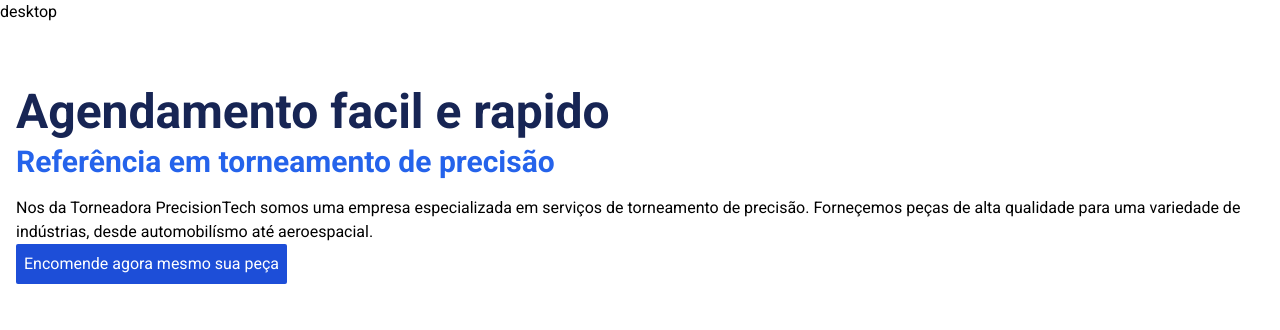
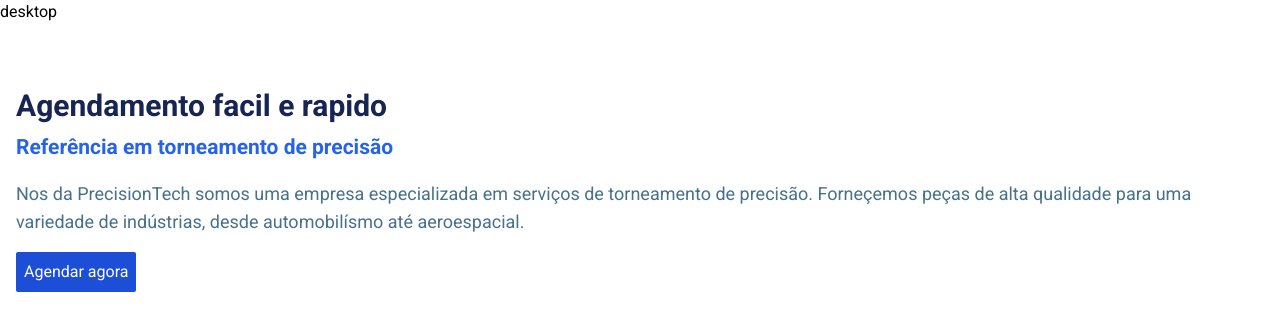
Before and after one commit to FranciscoNeto2909/PrecisionTech, a React (Vite) app: page / in a window 1280 px wide. Shown: the top 330 px of the page. Built offline with nearby package versions, Linux system fonts and the light colour scheme.

Commit message:
logo size improved

```diff
--- a/index.html
+++ b/index.html
@@ -5,7 +5,7 @@
   <meta charset="UTF-8" />
   <link rel="icon" type="image/svg+xml" href="/vite.svg" />
   <meta name="viewport" content="width=device-width, initial-scale=1.0" />
-  <title>Torneadora PrecisionTech</title>
+  <title>PrecisionTech</title>
   <link rel="preconnect" href="https://fonts.googleapis.com">
   <link rel="preconnect" href="https://fonts.gstatic.com" crossorigin>
   <link href="https://fonts.googleapis.com/css2?family=Roboto:wght@300;400;500;700&display=swap" rel="stylesheet">
--- a/src/components/headers/mobile/MobileH.tsx
+++ b/src/components/headers/mobile/MobileH.tsx
@@ -1,8 +1,8 @@
 import { useState } from 'react'
-import "./mobileH.css"
 import logo from "../../../assets/logo.png"
 import logoMobile from "../../../assets/logoMobile.png"
 import { Link } from 'react-router-dom'
+import "./mobileH.css"
 
 type Props = {
     windowWidth: number
@@ -15,10 +15,10 @@
         <div className={`h-min-[68px] ${menuOpened && "h-screen fixed top-0 bottom-0 left-0 right-0 z-20 bg-white"}
         flex flex-col py-2 border-b`}>
             <div className='flex items-center justify-between'>
-                <div className='bg-transparent'>
-                    <img src={windowWidth <= 425 ? logoMobile : logo} className='ms-3 h-16 py-1 invert' alt="" />
+                <div className='ms-4 bg-blue-600 rounded-md px-2'>
+                    <img src={windowWidth <= 425 ? logoMobile : logo} className={`${windowWidth <= 425 ? "h-14 py-2" : "h-16 py-1"}`} alt="" />
                 </div>
-                <div className="bg-transparent mx-2 h-[28px] w-[28px] flex flex-col justify-center gap-[6px] cursor-pointer" onClick={() => setMenuOpened(!menuOpened)}>
+                <div className="me-4 h-[28px] w-[28px] flex flex-col justify-center gap-[6px] cursor-pointer" onClick={() => setMenuOpened(!menuOpened)}>
                     <span className={`border border-black ${menuOpened && "header-item-line1"}`}></span>
                     <span className={`border border-black ${menuOpened && "hidden"}`}></span>
                     <span className={`border border-black ${menuOpened && "header-item-line2"}`}></span>
@@ -28,12 +28,21 @@
                 <div className='p-4 w-full'>
                     <nav>
                         <ul>
-                            <li className='py-6 text-xl font-bold border-b'><Link to={"/"}>Inicio</Link></li>
-                            <li className='py-6 text-xl font-bold border-b'><Link to={"/projetos"}>Projetos</Link></li>
-                            <li className='py-6 text-xl font-bold border-b'><Link to={"/agendar"}>Agendar</Link></li>
-                            <li className='py-6 text-xl font-bold border-b'><Link to={"/serviços"}>Serviços</Link></li>
-                            <li className='py-6 text-xl font-bold border-b'><Link to={"/blog"}>Blog</Link></li>
-                            <li className='py-6 text-xl font-bold border-b'><Link to={"/"}>Sobre</Link></li>
+                            <li className='py-6 text-xl font-bold border-b'>
+                                <Link className='text-[#0b3558]' to={"/agendar"}>Agendar</Link>
+                            </li>
+                            <li className='py-6 text-xl font-bold border-b'>
+                                <Link className='text-[#0b3558]' to={"/serviços"}>Serviços</Link>
+                            </li>
+                            <li className='py-6 text-xl font-bold border-b'>
+                                <Link className='text-[#0b3558]' to={"/projetos"}>Projetos</Link>
+                            </li>
+                            <li className='py-6 text-xl font-bold border-b'>
+                                <Link className='text-[#0b3558]' to={"/blog"}>Blog</Link>
+                            </li>
+                            <li className='py-6 text-xl font-bold border-b'>
+                                <Link className='text-[#0b3558]' to={"/"}>Sobre</Link>
+                            </li>
                         </ul>
                     </nav>
                 </div>
--- a/src/components/headers/mobile/mobileH.css
+++ b/src/components/headers/mobile/mobileH.css
@@ -13,6 +13,7 @@
         transform: rotate(45deg) translateY(6px);
         width: 25px;
         margin-left: 4px;
+        border-color: #00f;
     }
 }
 
@@ -21,5 +22,6 @@
         transform: rotate(-45deg) translateY(-6px);
         width: 25px;
         margin-left: 4px;
+        border-color: #00f;
     }
 }
--- a/src/pages/home/Home.tsx
+++ b/src/pages/home/Home.tsx
@@ -8,13 +8,13 @@
         AOS.init()
     }, [])
     return (
-        <div className='p-4' data-aos="fade-up" data-aos-duration="3000">
-            <h1 className='text-blue-950 text-5xl font-bold mt-12'>Agendamento facil e rapido</h1>
-            <p className='text-blue-600 text-3xl font-bold mt-2 mb-4'>Referência em torneamento de precisão</p>
+        <div className='p-4' data-aos="fade-in" data-aos-duration="3000">
+            <h1 className='text-blue-950 text-3xl font-bold mt-12'>Agendamento facil e rapido</h1>
+            <p className='text-blue-600 text-[21px] font-bold mt-2 mb-4'>Referência em torneamento de precisão</p>
             <div>
-                <p>Nos da Torneadora PrecisionTech somos uma empresa especializada em serviços de torneamento de precisão. Forneçemos peças de alta qualidade para uma variedade de indústrias, desde automobilísmo até aeroespacial. </p>
+                <p className='text-[#47718b] text-lg'>Nos da PrecisionTech somos uma empresa especializada em serviços de torneamento de precisão. Forneçemos peças de alta qualidade para uma variedade de indústrias, desde automobilísmo até aeroespacial. </p>
             </div>
-            <Link to="/agendamento" className='inline-block bg-blue-700 text-white p-2 rounded-sm'>Encomende agora mesmo sua peça</Link>
+            <Link to="/agendamento" className='inline-block bg-blue-700 mt-4 text-white p-2 rounded-sm'>Agendar agora</Link>
         </div >
     )
 }
```
Also changed, not shown: src/assets/logoMobile.png.
